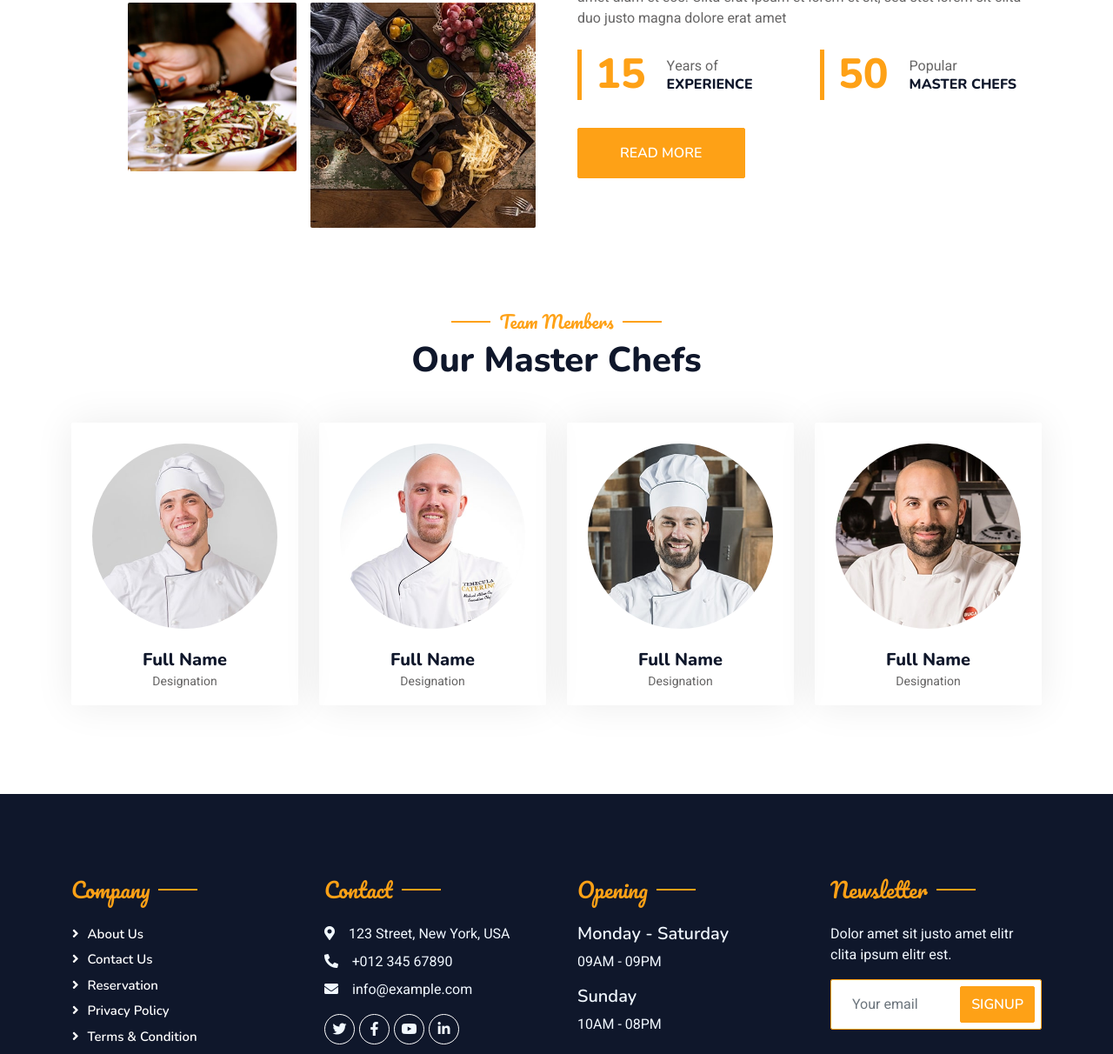
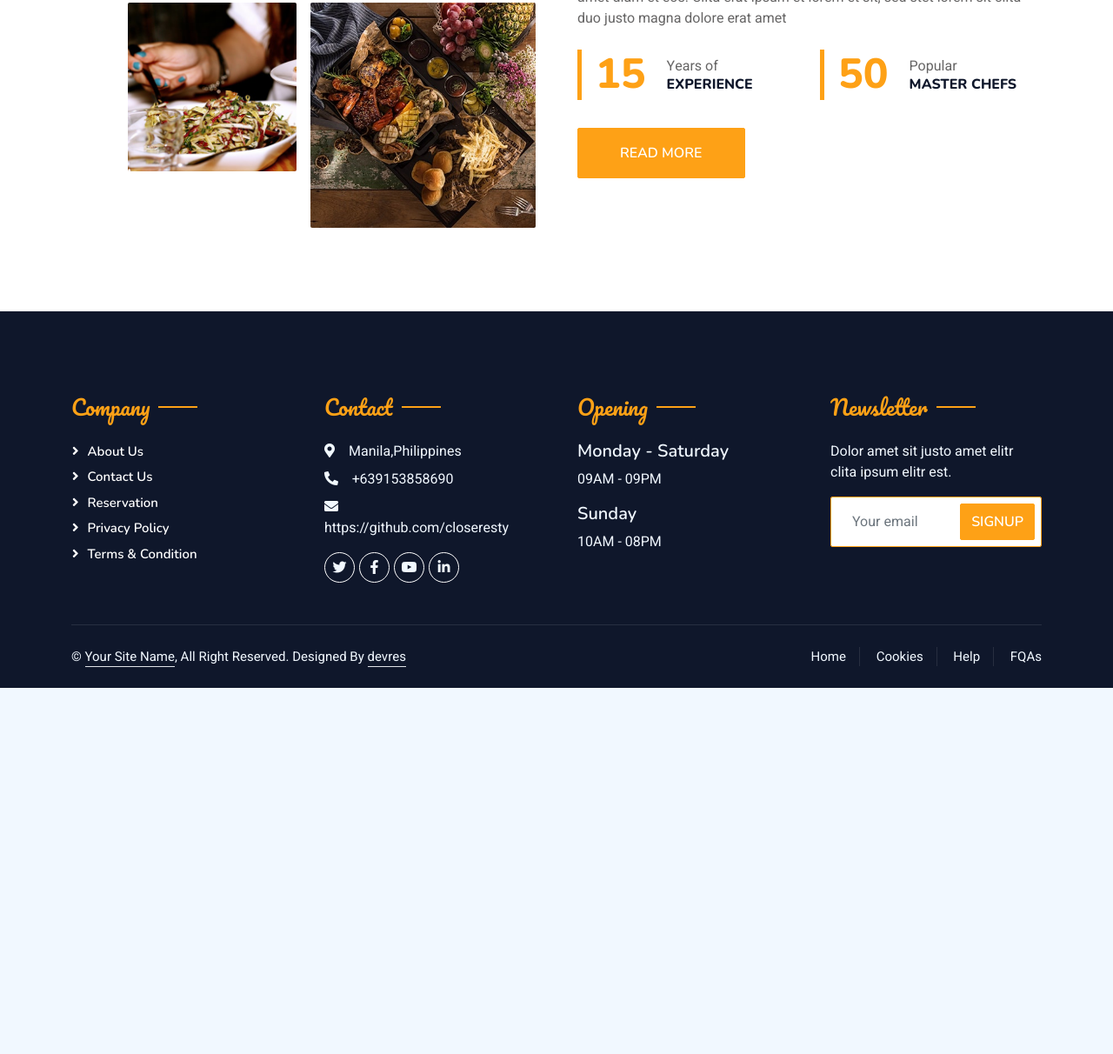
Before and after one commit to closeresty/restaurant, a plain HTML site: page about.html in a window 1280 px wide. Shown: the part 765-1977 px from the top of the page at 87% size. After the commit the page ends 1556 px from the top, so only its background shows below. Drawn offline with nearby package versions, Linux system fonts and the light colour scheme.

Commit message:
restaurant

```diff
--- a/about.html
+++ b/about.html
@@ -3,7 +3,7 @@
 
 <head>
     <meta charset="utf-8">
-    <title>Restoran - Bootstrap Restaurant Template</title>
+    <title>Restoran</title>
     <meta content="width=device-width, initial-scale=1.0" name="viewport">
     <meta content="" name="keywords">
     <meta content="" name="description">
@@ -143,72 +143,7 @@
 
 
         <!-- Team Start -->
-        <div class="container-xxl pt-5 pb-3">
-            <div class="container">
-                <div class="text-center wow fadeInUp" data-wow-delay="0.1s">
-                    <h5 class="section-title ff-secondary text-center text-primary fw-normal">Team Members</h5>
-                    <h1 class="mb-5">Our Master Chefs</h1>
-                </div>
-                <div class="row g-4">
-                    <div class="col-lg-3 col-md-6 wow fadeInUp" data-wow-delay="0.1s">
-                        <div class="team-item text-center rounded overflow-hidden">
-                            <div class="rounded-circle overflow-hidden m-4">
-                                <img class="img-fluid" src="img/team-1.jpg" alt="">
-                            </div>
-                            <h5 class="mb-0">Full Name</h5>
-                            <small>Designation</small>
-                            <div class="d-flex justify-content-center mt-3">
-                                <a class="btn btn-square btn-primary mx-1" href=""><i class="fab fa-facebook-f"></i></a>
-                                <a class="btn btn-square btn-primary mx-1" href=""><i class="fab fa-twitter"></i></a>
-                                <a class="btn btn-square btn-primary mx-1" href=""><i class="fab fa-instagram"></i></a>
-                            </div>
-                        </div>
-                    </div>
-                    <div class="col-lg-3 col-md-6 wow fadeInUp" data-wow-delay="0.3s">
-                        <div class="team-item text-center rounded overflow-hidden">
-                            <div class="rounded-circle overflow-hidden m-4">
-                                <img class="img-fluid" src="img/team-2.jpg" alt="">
-                            </div>
-                            <h5 class="mb-0">Full Name</h5>
-                            <small>Designation</small>
-                            <div class="d-flex justify-content-center mt-3">
-                                <a class="btn btn-square btn-primary mx-1" href=""><i class="fab fa-facebook-f"></i></a>
-                                <a class="btn btn-square btn-primary mx-1" href=""><i class="fab fa-twitter"></i></a>
-                                <a class="btn btn-square btn-primary mx-1" href=""><i class="fab fa-instagram"></i></a>
-                            </div>
-                        </div>
-                    </div>
-                    <div class="col-lg-3 col-md-6 wow fadeInUp" data-wow-delay="0.5s">
-                        <div class="team-item text-center rounded overflow-hidden">
-                            <div class="rounded-circle overflow-hidden m-4">
-                                <img class="img-fluid" src="img/team-3.jpg" alt="">
-                            </div>
-                            <h5 class="mb-0">Full Name</h5>
-                            <small>Designation</small>
-                            <div class="d-flex justify-content-center mt-3">
-                                <a class="btn btn-square btn-primary mx-1" href=""><i class="fab fa-facebook-f"></i></a>
-                                <a class="btn btn-square btn-primary mx-1" href=""><i class="fab fa-twitter"></i></a>
-                                <a class="btn btn-square btn-primary mx-1" href=""><i class="fab fa-instagram"></i></a>
-                            </div>
-                        </div>
-                    </div>
-                    <div class="col-lg-3 col-md-6 wow fadeInUp" data-wow-delay="0.7s">
-                        <div class="team-item text-center rounded overflow-hidden">
-                            <div class="rounded-circle overflow-hidden m-4">
-                                <img class="img-fluid" src="img/team-4.jpg" alt="">
-                            </div>
-                            <h5 class="mb-0">Full Name</h5>
-                            <small>Designation</small>
-                            <div class="d-flex justify-content-center mt-3">
-                                <a class="btn btn-square btn-primary mx-1" href=""><i class="fab fa-facebook-f"></i></a>
-                                <a class="btn btn-square btn-primary mx-1" href=""><i class="fab fa-twitter"></i></a>
-                                <a class="btn btn-square btn-primary mx-1" href=""><i class="fab fa-instagram"></i></a>
-                            </div>
-                        </div>
-                    </div>
-                </div>
-            </div>
-        </div>
+
         <!-- Team End -->
 
 
@@ -226,9 +161,9 @@
                     </div>
                     <div class="col-lg-3 col-md-6">
                         <h4 class="section-title ff-secondary text-start text-primary fw-normal mb-4">Contact</h4>
-                        <p class="mb-2"><i class="fa fa-map-marker-alt me-3"></i>123 Street, New York, USA</p>
-                        <p class="mb-2"><i class="fa fa-phone-alt me-3"></i>+012 345 67890</p>
-                        <p class="mb-2"><i class="fa fa-envelope me-3"></i>info@example.com</p>
+                        <p class="mb-2"><i class="fa fa-map-marker-alt me-3"></i>Manila,Philippines</p>
+                        <p class="mb-2"><i class="fa fa-phone-alt me-3"></i>+639153858690</p>
+                        <p class="mb-2"><i class="fa fa-envelope me-3"></i>https://github.com/closeresty</p>
                         <div class="d-flex pt-2">
                             <a class="btn btn-outline-light btn-social" href=""><i class="fab fa-twitter"></i></a>
                             <a class="btn btn-outline-light btn-social" href=""><i class="fab fa-facebook-f"></i></a>
@@ -260,7 +195,7 @@
                             &copy; <a class="border-bottom" href="#">Your Site Name</a>, All Right Reserved.
 
 							<!--/*** This template is free as long as you keep the footer author’s credit link/attribution link/backlink. If you'd like to use the template without the footer author’s credit link/attribution link/backlink, you can purchase the Credit Removal License from "https://htmlcodex.com/credit-removal". Thank you for your support. ***/-->
-							Designed By <a class="border-bottom" href="https://htmlcodex.com">HTML Codex</a>
+							Designed By <a class="border-bottom" href="https://github.com/closeresty">devres</a>
                         </div>
                         <div class="col-md-6 text-center text-md-end">
                             <div class="footer-menu">
```
Also changed, not shown: booking.html (+5 -5 lines), contact.html (+5 -5 lines), index.html (+9 -9 lines), menu.html (+5 -5 lines), service.html (+5 -5 lines), team.html (+5 -5 lines), testimonial.html (+5 -5 lines).
